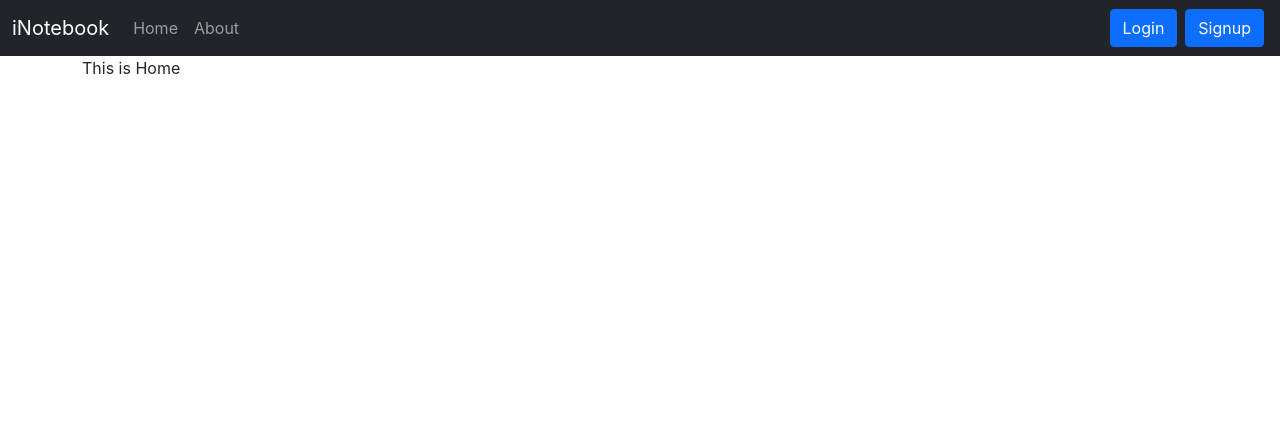
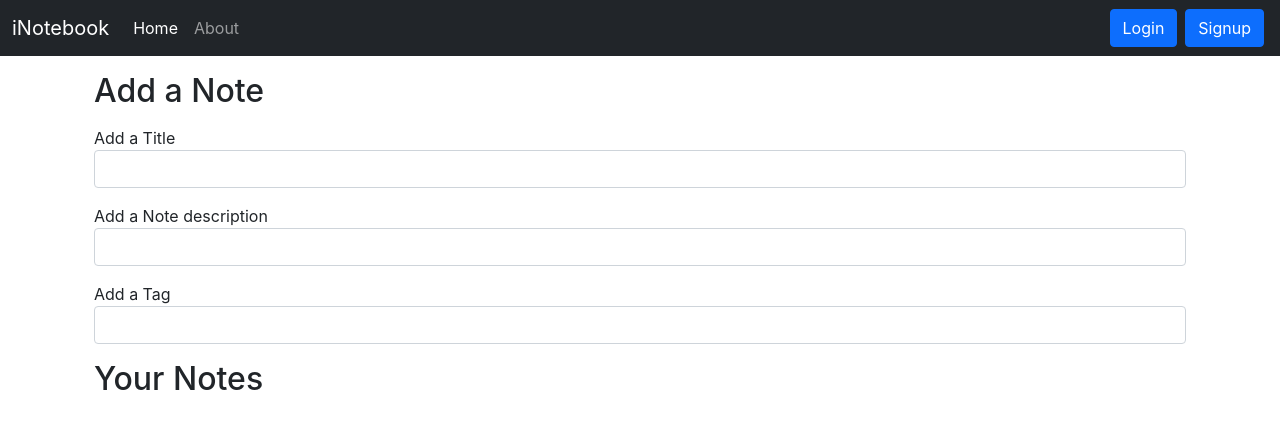
Before and after one commit to jeslinjerome/OnlineNotebook-Client, a React (Create React App) app: page / in a window 1280 px wide. Shown: the top 428 px of the page. Built offline with nearby package versions, Linux system fonts and the light colour scheme.

Commit message:
vd 59 uselocation hook yo toggle btw pages

```diff
--- a/src/components/Home.js
+++ b/src/components/Home.js
@@ -1,11 +1,31 @@
-import React from 'react';
+import React from "react";
 
 const Home = () => {
   return (
-  <div>
-        This is Home
-  </div>
-  )
+    <div>
+      <div className="container my-3">
+        <h2>Add a Note</h2>
+        <form action="" className="my-3">
+          <div className="mb-3">
+            <lable className="form-lable">Add a Title</lable>
+            <input type="text" className="form-control" />
+          </div>
+          <div className="mb-3">
+            <lable className="form-lable">Add a Note description</lable>
+            <input type="text" className="form-control" />
+          </div>
+          <div className="mb-3">
+            <lable className="form-lable">Add a Tag</lable>
+            <input type="text" className="form-control" />
+          </div>
+        </form>
+      </div>
+
+      <div className="container my-3">
+        <h2>Your Notes</h2>
+      </div>
+    </div>
+  );
 };
 
 export default Home;
--- a/src/components/Navbar.js
+++ b/src/components/Navbar.js
@@ -1,7 +1,12 @@
-import React from "react";
-import { Link } from "react-router-dom";
+import React, { useEffect } from "react";
+import { Link, useLocation } from "react-router-dom";
 
 const Navbar = () => {
+  let location = useLocation();
+  useEffect(() => {
+    console.log(location.pathname);
+  }, [location]);
+
   return (
     <nav className="navbar navbar-expand-lg navbar-dark bg-dark">
       <div className="container-fluid">
@@ -22,12 +27,12 @@ const Navbar = () => {
         <div className="collapse navbar-collapse" id="navbarSupportedContent">
           <ul className="navbar-nav me-auto mb-2 mb-lg-0">
             <li className="nav-item">
-              <Link className="nav-link" aria-current="page" to="/">
+              <Link className={`nav-link ${location.pathname==="/"? "active":""}`} aria-current="page" to="/">
                 Home
               </Link>
             </li>
             <li className="nav-item">
-              <Link className="nav-link" to="/about">
+              <Link className={`nav-link ${location.pathname==="/about"? "active":""}`} to="/about">
                 About
               </Link>
             </li>
```
